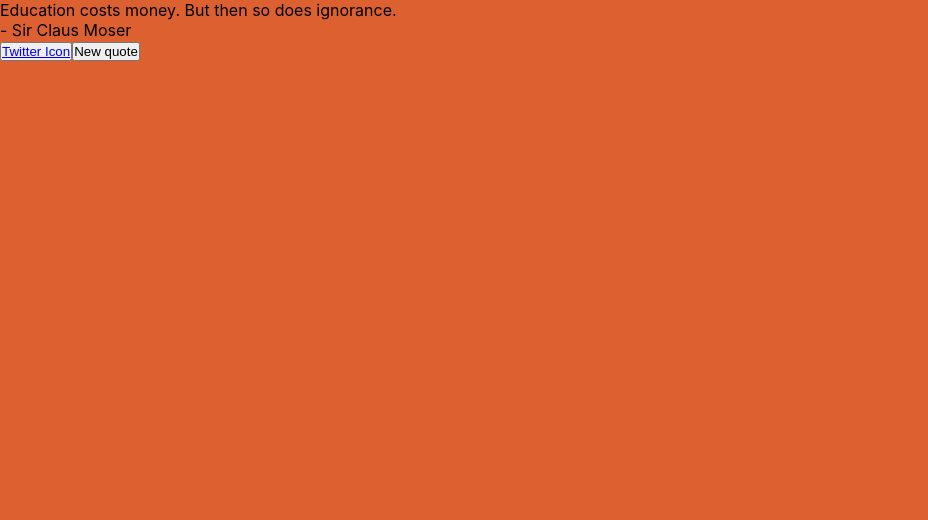
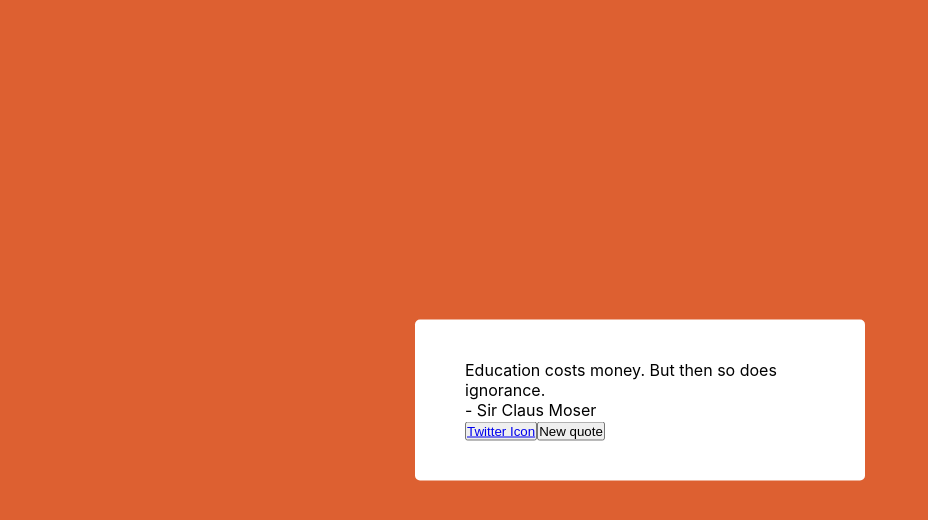
Before and after one commit to Ramanbaral/Random-Quote-Machine, a React (Create React App) app: page / in a window 1280 px wide. Shown: the top 520 px of the page, without its empty margins (0-928 px from the left). Built offline with nearby package versions, Linux system fonts and the light colour scheme.

Commit message:
finished styling for #quote-box

```diff
--- a/src/App.css
+++ b/src/App.css
@@ -0,0 +1,10 @@
+#quote-box {
+    width: 450px;
+    padding: 40px 50px;
+    border-radius: 5px;
+    position: absolute;
+    left: 50%;
+    top: 50%;
+    transform: translate(-50%, -50%);
+    background-color: #fff;
+}
```
